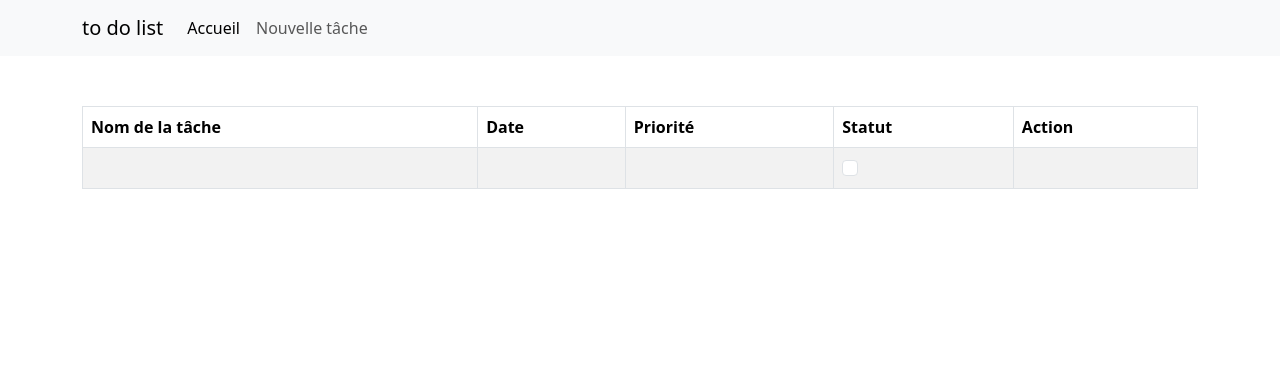
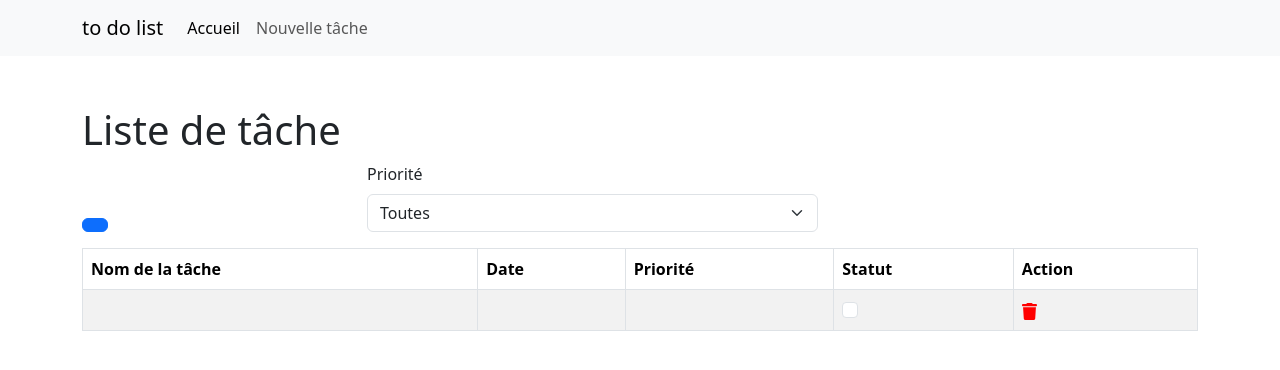
Before and after one commit to MarieG41/react-to-to-list, a React (Create React App) app: page / in a window 1280 px wide. Shown: the top 370 px of the page. Built offline with nearby package versions, Linux system fonts and the light colour scheme.

Commit message:
list task form page works

```diff
--- /dev/null
+++ b/src/assets/styles/home.css
@@ -0,0 +1,7 @@
+.trash-icon {
+    width: 15px;
+}
+
+.trash-icon:hover{
+    cursor:pointer;
+}
--- a/src/pages/FormInputs.jsx
+++ b/src/pages/FormInputs.jsx
@@ -1,75 +1,90 @@
-import React, { useContext, useState } from "react";
-import Button from 'react-bootstrap/Button';
-import Form from 'react-bootstrap/Form';
-import Container from 'react-bootstrap/Container';
-import TaskProvider from "../utils/context/TaskContext";
-import useFormValidation from "../utils/hooks/useFormValidation"
+import { useContext, useState } from "react";
+import { TaskContext } from "../utils/context/TaskContext.jsx";
+import { Form, Button, Container, Row } from "react-bootstrap";
+import useFormValidation from "../utils/hooks/useFormValidation.jsx";
 import { useNavigate } from "react-router-dom";
 
-export default function FormInputs() {
-  const { tasksProvide } = useContext(TaskProvider)
+const FormInput = () => {
+  const { addTask } = useContext(TaskContext);
   const [task, setTask] = useState({
     name: "",
-    priority: "low",
+    dueDate: "",
+    priority: "Basse",
     status: "En cours",
-  })
-  const { errors, validateTask } = useFormValidation
+  });
 
-  const navigate = useNavigate()
-  const handleSubmitForm = (event) => {
-    event.preventDefault()
-    if(!validateTask(task)) return
-    tasksProvide(task)
-    navigate("/")
-  }
-  const handleChangeForm = (event) => {
-    const { name, value } = event.target
+  const { errors, validateTask } = useFormValidation();
+
+  const navigate = useNavigate();
+
+  const handleSubmit = (event) => {
+    event.preventDefault();
+    if (!validateTask(task)) return;
+
+    addTask(task);
+    navigate("/");
+  };
+
+  const handleChange = (event) => {
+    const { name, value } = event.target;
     setTask((prevTask) => ({
       ...prevTask,
       [name]: value,
-    }))
-  }
+    }));
+  };
+
   return (
+    <>
       <Container>
-          <Form onSubmit={handleSubmitForm}>
-            <Form.Group className="mb-3" controlId="formBasicText">
+        <Row>
+          <Form onSubmit={handleSubmit}>
+            <Form.Group className="mb-3">
               <Form.Label>Nom de la tâche</Form.Label>
               <Form.Control
                 type="text"
                 name="name"
                 value={task.name}
-                onChange={handleChangeForm}
+                onChange={handleChange}
                 isInvalid={!!errors.name}
-                required />
+              />
               <Form.Control.Feedback type="invalid">
                 {errors.name}
               </Form.Control.Feedback>
             </Form.Group>
-            <Form.Group className="mb-3" controlId="formBasicDate">
-              <Form.Label>Date</Form.Label>
+            <Form.Group className="mb-3">
+              <Form.Label>Date due</Form.Label>
               <Form.Control
-                type="date"
+                type="text"
                 name="dueDate"
-                onChange={handleChangeForm}
-                required />
+                value={task.dueDate}
+                onChange={handleChange}
+                placeholder="jj/mm/aaaa"
+                isInvalid={!!errors.dueDate}
+              />
               <Form.Control.Feedback type="invalid">
-                  {errors.name}
+                {errors.dueDate}
               </Form.Control.Feedback>
             </Form.Group>
+            <Form.Group className="mb-3">
+              <Form.Label>Priorité</Form.Label>
               <Form.Select
                 name="priority"
                 value={task.priority}
-              onChange={handleChangeForm}
+                onChange={handleChange}
               >
-              <option>Priorité</option>
-              <option value="low">Basse</option>
-              <option value="moderate">Moyenne</option>
-              <option value="high">Elevée</option>
+                <option value="Basse">Basse</option>
+                <option value="Moyenne">Moyenne</option>
+                <option value="Elevée">Elevée</option>
               </Form.Select>
-            <Button type="submit" variant="primary">
+            </Form.Group>
+            <Button variant="primary" type="submit">
               Ajouter la tâche
             </Button>
           </Form>
+        </Row>
       </Container>
+    </>
   );
-}
+};
+
+export default FormInput;
--- a/src/pages/Home.jsx
+++ b/src/pages/Home.jsx
@@ -1,11 +1,40 @@
 import React from "react";
-import Table from 'react-bootstrap/Table';
-import Container from 'react-bootstrap/Container';
-import Form from 'react-bootstrap/Form';
+import { useContext } from "react";
+import { TaskContext } from "../utils/context/TaskContext";
+import Table from "react-bootstrap/Table";
+import Container from "react-bootstrap/Container";
+import Row from "react-bootstrap/Row";
+import Col from "react-bootstrap/Col";
+import Badge from "react-bootstrap/Badge";
+import Button from "react-bootstrap/Button";
+import Form from "react-bootstrap/Form";
+import trash from "../assets/icons/trash-solid.svg"
+import '../assets/styles/home.css'
 
 export default function Home() {
+  const { tasks, handleTaskStatusChange, removeTask } = useContext(TaskContext);
   return (
     <Container>
+      <Row>
+        <h1>Liste de tâche</h1>
+      </Row>
+      <Row className="align-items-end">
+        <Col xs={3}>
+          <Button variant="primary" className="mb-3"></Button>
+        </Col>
+        <Col xs={5}>
+          <Form.Group className="mb-3">
+            <Form.Label>Priorité</Form.Label>
+            <Form.Select name="priority">
+              <option value="all">Toutes</option>
+              <option value="Basse">Basse</option>
+              <option value="Moyenne">Moyenne</option>
+              <option value="Elevée">Elevée</option>
+            </Form.Select>
+          </Form.Group>
+        </Col>
+      </Row>
+
       <Table striped bordered hover>
         <thead>
           <tr>
@@ -20,14 +49,27 @@ export default function Home() {
           <tr>
             <td></td>
             <td></td>
-              <td></td>
             <td>
-                <Form.Check
-                  type="checkbox"
-                  id={`status`}
-                />
+              <Badge
+                bg={
+                  tasks.priority === "Elevée"
+                    ? "danger"
+                    : tasks.priority === "Moyenne"
+                    ? "warning"
+                    : "success"
+                }
+              >
+                {tasks.priority}
+              </Badge>
             </td>
-              <td></td>
+            <td>
+              <Form.Check type="checkbox" id={`status`} onChange={(e) =>
+                        handleTaskStatusChange(tasks.name, e.target.checked)
+                      }/>
+            </td>
+            <td>
+              <img onClick={() => removeTask(tasks.name)} className="trash-icon" src={trash} alt="Icone d'une poubelle rouge" />
+            </td>
           </tr>
         </tbody>
       </Table>
--- a/src/utils/context/TaskContext.jsx
+++ b/src/utils/context/TaskContext.jsx
@@ -1,14 +1,38 @@
 import { createContext, useState } from "react";
-export const TaskContext = createContext()
 
-export default function TaskProvider({children}) {
-    const [ tasks, setTasks] = useState([])
-    function addNewTask(task) {
-        setTasks([...tasks, task])
+export const TaskContext = createContext();
+
+export const TaskProvider = ({ children }) => {
+  const [tasks, setTasks] = useState([]);
+
+  const addTask = (task) => {
+    setTasks([...tasks, task]);
+  };
+
+  const handleTaskStatusChange = (taskName, isChecked) => {
+    setTasks((tasks) =>
+      tasks.map((task) =>
+        task.name === taskName
+          ? { ...task, status: isChecked ? "Terminé" : "En cours" }
+          : task
+      )
+    );
+  };
+
+  const removeTask = (taskName) => {
+    if (window.confirm(`Voulez-vous supprimer la tâche ${taskName} ?`)) {
+      const newTasks = tasks.filter((task) => task.name !== taskName);
+      setTasks(newTasks);
     }
-    return (
-        <TaskContext.Provider value = {{ tasks, addNewTask }}>
-            {children}
-        </TaskContext.Provider>
-      )
-}
+  };
+
+  return (
+    <TaskContext.Provider
+      value={{ tasks, addTask, handleTaskStatusChange, removeTask }}
+    >
+      {children}
+    </TaskContext.Provider>
+  );
+};
+
+export default TaskProvider
--- /dev/null
+++ b/src/utils/helpers/validateDate.jsx
@@ -0,0 +1,17 @@
+export const validateDate = (dateString) => {
+    if (!dateString) return false;
+
+    const regex = /^\d{2}\/\d{2}\/\d{4}$/;
+    if (!dateString.match(regex)) return false;
+
+    const [day, month, year] = dateString
+      .split("/")
+      .map((num) => parseInt(num, 10));
+    const date = new Date(year, month - 1, day);
+    const today = new Date();
+    today.setHours(0, 0, 0, 0);
+
+    return date >= today;
+  };
+
+  export default validateDate
--- a/src/utils/hooks/useFormValidation.jsx
+++ b/src/utils/hooks/useFormValidation.jsx
@@ -1,17 +1,27 @@
+// useFormValidation.js
 import { useState } from "react";
+import { validateDate } from "../helpers/validateDate.jsx";
 
 const useFormValidation = () => {
-    const [ errors, setErrors ] = useState({})
-    const validateTask = (task) => {
-        const newErrors = {}
-        if(!task.name || task.name.length < 8) {
-            newErrors.name = "Le nom de la tâche doit contenir au moins 8 caractères."
-        }
+  const [errors, setErrors] = useState({});
 
-        setErrors(newErrors)
-        return Object.keys(newErrors).length === 0
+  const validateTask = (task) => {
+    const newErrors = {};
+    if (!task.name || task.name.length < 8) {
+      newErrors.name =
+        "Le nom de la tâche doit contenir au moins 8 caractères.";
     }
-    return { errors, validateTask }
-}
+    if (!validateDate(task.dueDate)) {
+      newErrors.dueDate =
+        "La date due doit être au format dd/mm/YYYY et ne doit pas être antérieure à la date du jour.";
+    }
 
-export default useFormValidation
+    setErrors(newErrors);
+
+    return Object.keys(newErrors).length === 0;
+  };
+
+  return { errors, validateTask };
+};
+
+export default useFormValidation;
```
Also changed, not shown: src/assets/icons/trash-solid.svg (added). Lines whose indentation alone changed are shown as unchanged.
